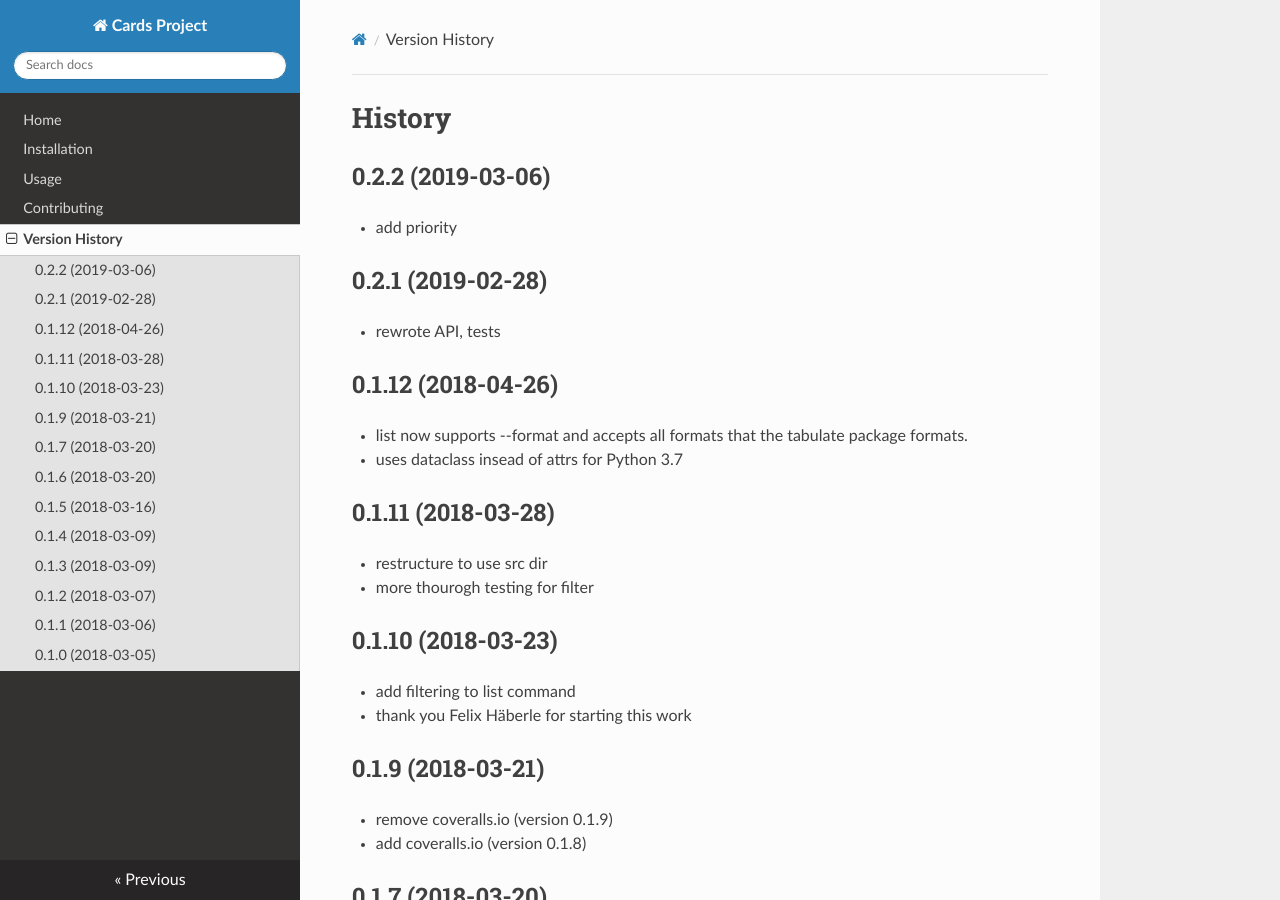
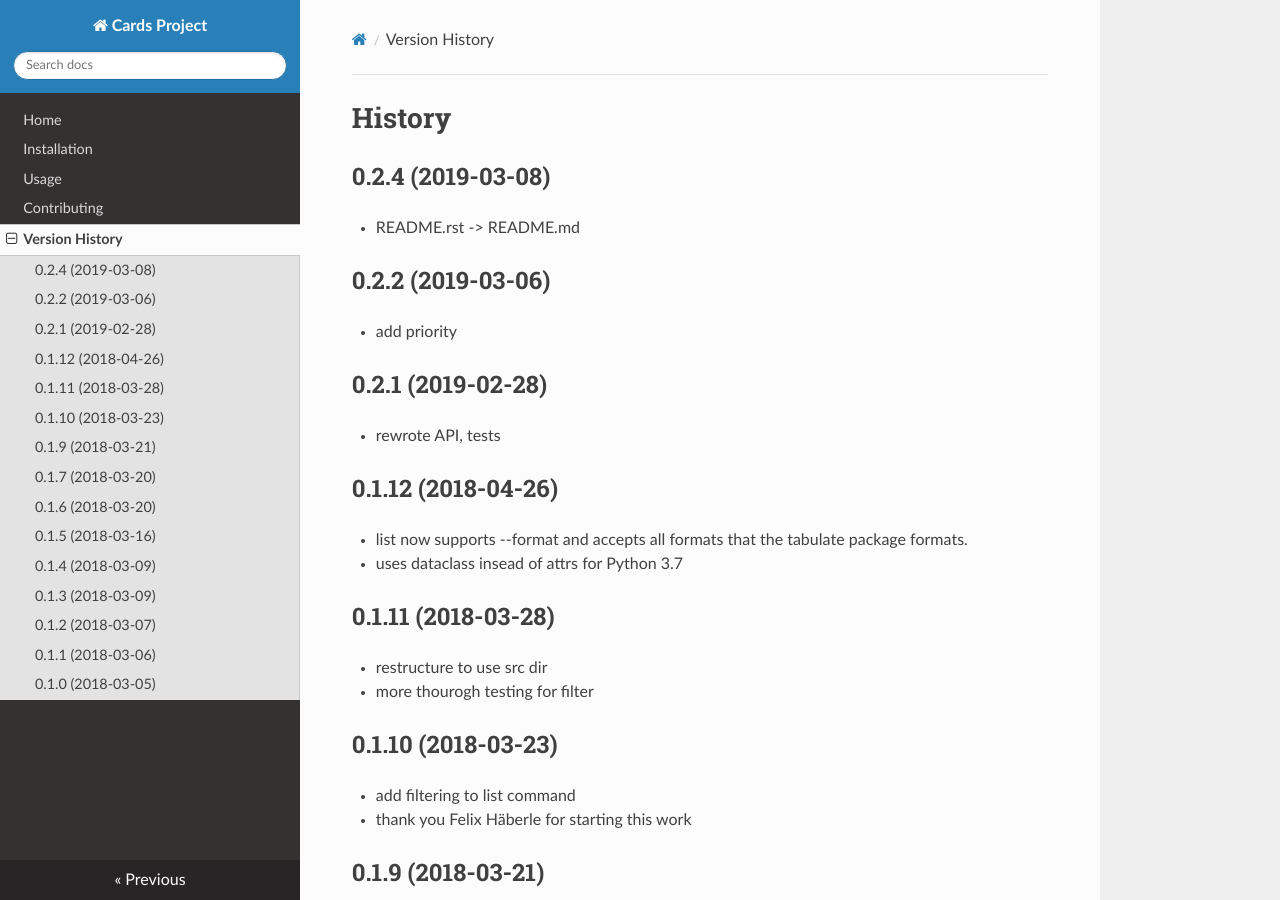
Before and after one commit to okken/cards, an MkDocs documentation site: the page built from docs/history.md, in a window 1280 px wide and 900 px high. Built offline with MkDocs 1.6.1, drawn with Linux system fonts in a browser that asks for light colours; nearby versions of some CDN libraries; old or Windows-style settings are respelled for this version of MkDocs.

Commit message:
bump version

```diff
--- a/docs/history.md
+++ b/docs/history.md
@@ -1,5 +1,9 @@
 History
 =======
+
+0.2.4 (2019-03-08)
+------------------
+- README.rst -> README.md
 
 0.2.2 (2019-03-06)
 ------------------
--- a/src/cards/__init__.py
+++ b/src/cards/__init__.py
@@ -2,6 +2,6 @@
 
 """Top-level package for cards."""
 
-__version__ = '0.2.3'
+__version__ = '0.2.4'
 
 from .api import *  # noqa
```
